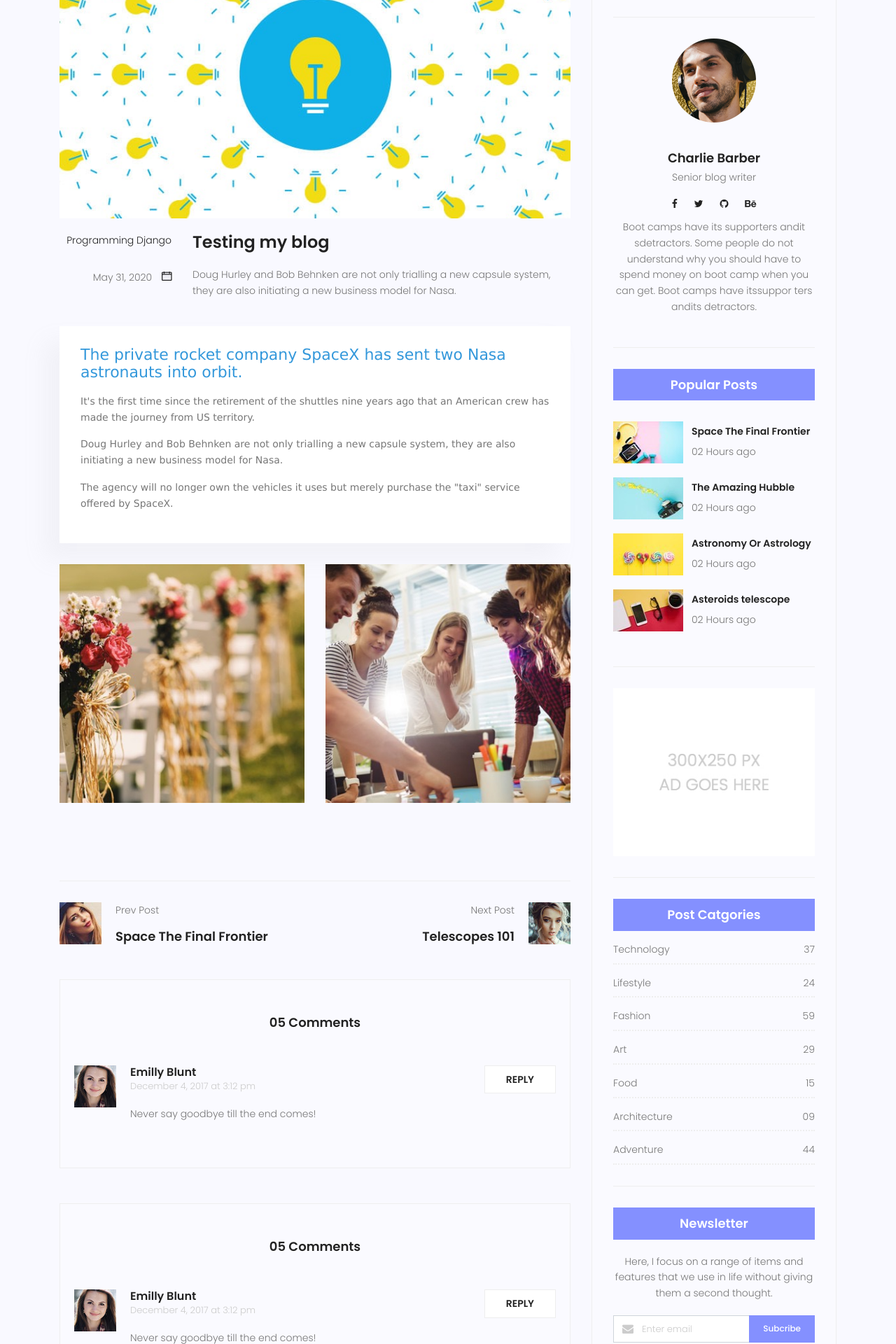
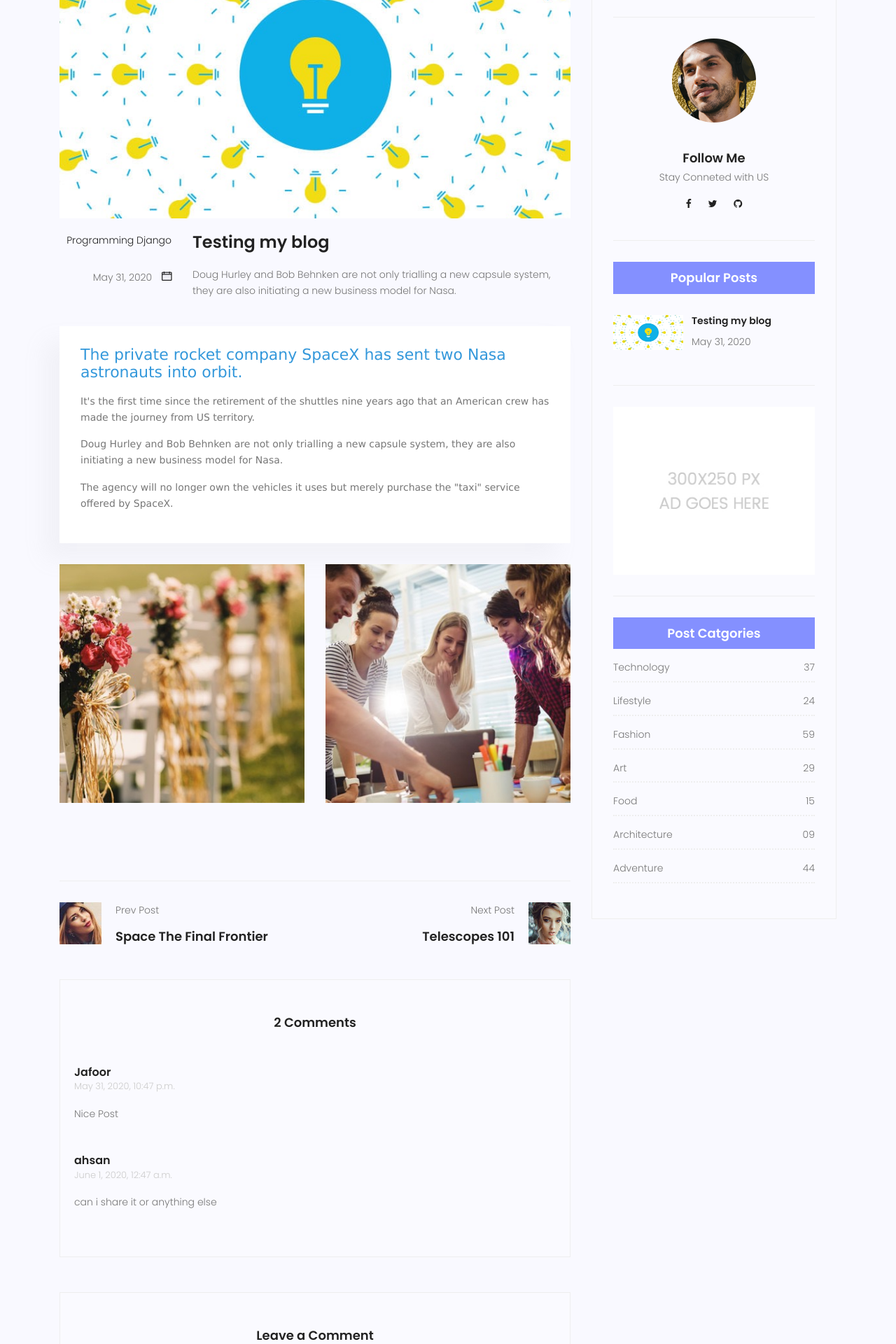
Before and after one commit to Jafoor/Personanl-blog, a Django app: a page that uses project/templates/master.html in a window 1280 px wide. Shown: the part 520-2440 px from the top of the page at 70% size. Run offline with Django 3.2, Linux system fonts and the light colour scheme; data comes from the database, SQL or seed files in the repository; both versions use the stored data as it was after the commit; some libraries are stand-ins or nearby versions.

Commit message:
update blog

```diff
--- a/project/blog/urls.py
+++ b/project/blog/urls.py
@@ -7,5 +7,5 @@ urlpatterns = [
     url(r'^$',views.home, name = 'home'),
     url(r'^about/$',views.about, name = 'about'),
     url(r'^englishblog/$',views.englishblog, name = 'englishblog'),
-    url(r'^blogdetails/(?P<word>.*)/$',views.blogdetails, name = 'blogdetails'),
+    url(r'^blogdetails/(?P<word>[\w\+]+)/$',views.blogdetails, name = 'blogdetails'),
     ]
--- a/project/blog/views.py
+++ b/project/blog/views.py
@@ -1,5 +1,7 @@
 from django.shortcuts import render , get_object_or_404, redirect
 from .models import *
+from comment.models import *
+from django.contrib import messages
 # Create your views here.
 
 def home(request):
@@ -17,8 +19,39 @@ def englishblog(request):
     return render(request, 'englishblog.html',{'news' : news})
 
 def blogdetails(request,word):
+    print(word)
+    detail = Post.objects.get(urltitle=word)
+    print(1)
+    popularpost = Post.objects.filter(language = 'english').order_by('-show')[:5]
+    print(popularpost)
+    view = detail.show
+    view += 1
+    print(view)
+    detail.show = view
+    detail.save()
 
-    detail = Post.objects.get(urltitle = word)
-    print(detail)
+    site = SiteSettings.objects.get(name='sitesettings')
 
-    return render(request, 'blogdetails.html',{'detail':detail})
+
+    comments = Comment.objects.filter(post = word).order_by('pk')
+
+    if request.method == 'POST':
+
+        name = request.POST.get('name')
+        email = request.POST.get('email')
+        comment = request.POST.get('message')
+
+        if name == "" or comment == "":
+            messages.error(request, 'name or message is empty')
+            return redirect('blogdetails', word=word)
+        else:
+            b = Comment(name = name, email = email, comment = comment, post = word)
+            b.save()
+            messages.error(request, 'Successfully added comment')
+            return redirect('blogdetails', word=word)
+
+    return render(request, 'blogdetails.html',{'detail':detail,'comments':comments,'site':site,'popularpost':popularpost})
+
+def contact(request):
+
+    return render(request, 'contact.html')
--- /dev/null
+++ b/project/comment/urls.py
@@ -0,0 +1,8 @@
+from django.conf.urls import url
+from . import views
+
+urlpatterns = [
+
+    #url(r'^about/$',views.about, name = 'about'),
+
+    ]
--- a/project/project/settings.py
+++ b/project/project/settings.py
@@ -41,6 +41,7 @@ INSTALLED_APPS = [
     'ckeditor',
     'ckeditor_uploader',
     'django_filters',
+    'comment',
 ]
 
 MIDDLEWARE = [
--- a/project/project/urls.py
+++ b/project/project/urls.py
@@ -23,6 +23,7 @@ urlpatterns = [
     url(r'^admin/',admin.site.urls),
     url(r'', include('blog.urls')),
     url(r'^ckeditor/', include('ckeditor_uploader.urls')),
+    url(r'', include('comment.urls')),
 ]
 
 urlpatterns += staticfiles_urlpatterns()
--- a/project/templates/blogdetails.html
+++ b/project/templates/blogdetails.html
@@ -96,72 +96,69 @@
 							</div>
 
 
+
+							{% if comments %}
 							<div class="comments-area">
-								<h4>05 Comments</h4>
+								{% if comments|length > 1%}
+								<h4>{{comments|length}} Comments</h4>
+								{% else %}
+								<h4>{{comments|length}} Comment</h4>
+								{% endif %}
+								{% for com in comments %}
 								<div class="comment-list">
                                     <div class="single-comment justify-content-between d-flex">
                                         <div class="user justify-content-between d-flex">
-                                            <div class="thumb">
-                                                <img src="{% static 'img/blog/c1.jpg' %}" alt="">
-                                            </div>
                                             <div class="desc">
-                                                <h5><a href="#">Emilly Blunt</a></h5>
-                                                <p class="date">December 4, 2017 at 3:12 pm </p>
+                                                <h5><a href="#">{{com.name}}</a></h5>
+                                                <p class="date">{{com.date}} </p>
                                                 <p class="comment">
-                                                    Never say goodbye till the end comes!
+                                                    {{com.comment}}
                                                 </p>
                                             </div>
                                         </div>
-                                        <div class="reply-btn">
-                                               <a href="" class="btn-reply text-uppercase">reply</a>
-                                        </div>
+
                                     </div>
                                 </div>
+									{% endfor %}
 
 							</div>
+							{% else %}
+							<h4>You can be the first commenter </h4>
 
-
-							<div class="comments-area">
-								<h4>05 Comments</h4>
-								<div class="comment-list">
-                                    <div class="single-comment justify-content-between d-flex">
-                                        <div class="user justify-content-between d-flex">
-                                            <div class="thumb">
-                                                <img src="{% static 'img/blog/c1.jpg' %}" alt="">
-                                            </div>
-                                            <div class="desc">
-                                                <h5><a href="#">Emilly Blunt</a></h5>
-                                                <p class="date">December 4, 2017 at 3:12 pm </p>
-                                                <p class="comment">
-                                                    Never say goodbye till the end comes!
-                                                </p>
-                                            </div>
-                                        </div>
-                                        <div class="reply-btn">
-                                               <a href="" class="btn-reply text-uppercase">reply</a>
-                                        </div>
-                                    </div>
-                                </div>
-
-							</div>
+							{% endif %}
 
 
 							<div class="comment-form">
 								<h4>Leave a Comment</h4>
-								<form>
+								<form method="POST" action="">
+									{% csrf_token %}
 									<div class="form-group form-inline">
 									  <div class="form-group col-lg-6 col-md-12 name">
-									    <input type="text" class="form-control" id="name" placeholder="Enter Name" onfocus="this.placeholder = ''" onblur="this.placeholder = 'Enter Name'">
+									    <input type="text" class="form-control" id="name" name = "name" placeholder="Enter Name" onfocus="this.placeholder = ''" onblur="this.placeholder = 'Enter Name'" required>
 									  </div>
 									  <div class="form-group col-lg-6 col-md-12 email">
-									    <input type="email" class="form-control" id="email" placeholder="Enter email address" onfocus="this.placeholder = ''" onblur="this.placeholder = 'Enter email address'">
+									    <input type="email" class="form-control" id="email" name = "email" placeholder="Enter email address" onfocus="this.placeholder = ''" onblur="this.placeholder = 'Enter email address'" required>
 									  </div>
 									</div>
 									<div class="form-group">
 										<textarea class="form-control mb-10" rows="5" name="message" placeholder="Messege" onfocus="this.placeholder = ''" onblur="this.placeholder = 'Messege'" required=""></textarea>
 									</div>
-									<a href="#" class="primary-btn text-uppercase">Post Comment</a>
+									<script src="https://ajax.googleapis.com/ajax/libs/jquery/1.9.1/jquery.min.js"></script>
+									{% for message in messages %}
+
+									<p id="messages" class="p-3 mb-2 bg-success text-white">{{message}} </p>
+
+									{% endfor %}
+
+									<script>
+										$(document).ready(function() {
+										$('#messages').fadeOut(10000); // 10 seconds x 1000 milisec = 5000 milisec
+										});
+									</script>
+
+									<input class="primary-btn text-uppercase" type="submit" value = "Post Comment">
 								</form>
+
 							</div>
 						</div>
 						<div class="col-lg-4 sidebar-widgets">
@@ -174,59 +171,33 @@
 								</div>
 								<div class="single-sidebar-widget user-info-widget">
 									<img src="img/blog/user-info.png" alt="">
-									<a href="#"><h4>Charlie Barber</h4></a>
+									<a href="#"><h4>Follow Me</h4></a>
 									<p>
-										Senior blog writer
+										Stay Conneted with US
 									</p>
 									<ul class="social-links">
-										<li><a href="#"><i class="fa fa-facebook"></i></a></li>
-										<li><a href="#"><i class="fa fa-twitter"></i></a></li>
-										<li><a href="#"><i class="fa fa-github"></i></a></li>
-										<li><a href="#"><i class="fa fa-behance"></i></a></li>
+										<li><a href="{{site.fb}}" target="_blank"><i class="fa fa-facebook"></i></a></li>
+										<li><a href="{{site.tw}}" target="_blank"><i class="fa fa-twitter"></i></a></li>
+										<li><a href="{{site.gh}}" target="_blank"><i class="fa fa-github"></i></a></li>
+										<!--<li><a href="#"><i class="fa fa-behance"></i></a></li>-->
 									</ul>
-									<p>
-										Boot camps have its supporters andit sdetractors. Some people do not understand why you should have to spend money on boot camp when you can get. Boot camps have itssuppor ters andits detractors.
-									</p>
+
 								</div>
 								<div class="single-sidebar-widget popular-post-widget">
 									<h4 class="popular-title">Popular Posts</h4>
 									<div class="popular-post-list">
+										{% for posts in popularpost %}
 										<div class="single-post-list d-flex flex-row align-items-center">
 											<div class="thumb">
-												<img class="img-fluid" src="img/blog/pp1.jpg" alt="">
+												<img class="img-fluid" style="width:100px;height:50px;" src="{{posts.photo.url}}" alt="">
 											</div>
 											<div class="details">
-												<a href="blog-single.html"><h6>Space The Final Frontier</h6></a>
-												<p>02 Hours ago</p>
+												<a href="{% url 'blogdetails' word=posts.urltitle %}"><h6>{{posts.title}}</h6></a>
+												<p>{{posts.pub_date}}</p>
 											</div>
 										</div>
-										<div class="single-post-list d-flex flex-row align-items-center">
-											<div class="thumb">
-												<img class="img-fluid" src="img/blog/pp2.jpg" alt="">
-											</div>
-											<div class="details">
-												<a href="blog-single.html"><h6>The Amazing Hubble</h6></a>
-												<p>02 Hours ago</p>
-											</div>
-										</div>
-										<div class="single-post-list d-flex flex-row align-items-center">
-											<div class="thumb">
-												<img class="img-fluid" src="img/blog/pp3.jpg" alt="">
-											</div>
-											<div class="details">
-												<a href="blog-single.html"><h6>Astronomy Or Astrology</h6></a>
-												<p>02 Hours ago</p>
-											</div>
-										</div>
-										<div class="single-post-list d-flex flex-row align-items-center">
-											<div class="thumb">
-												<img class="img-fluid" src="img/blog/pp4.jpg" alt="">
-											</div>
-											<div class="details">
-												<a href="blog-single.html"><h6>Asteroids telescope</h6></a>
-												<p>02 Hours ago</p>
-											</div>
-										</div>
+										{% endfor %}
+
 									</div>
 								</div>
 								<div class="single-sidebar-widget ads-widget">
@@ -279,45 +250,6 @@
 										</li>
 									</ul>
 								</div>
-								<div class="single-sidebar-widget newsletter-widget">
-									<h4 class="newsletter-title">Newsletter</h4>
-									<p>
-										Here, I focus on a range of items and features that we use in life without
-										giving them a second thought.
-									</p>
-									<div class="form-group d-flex flex-row">
-									   <div class="col-autos">
-									      <div class="input-group">
-									        <div class="input-group-prepend">
-									          <div class="input-group-text"><i class="fa fa-envelope" aria-hidden="true"></i>
-											</div>
-									        </div>
-									        <input type="text" class="form-control" id="inlineFormInputGroup" placeholder="Enter email" onfocus="this.placeholder = ''" onblur="this.placeholder = 'Enter email'" >
-									      </div>
-									    </div>
-									    <a href="#" class="bbtns">Subcribe</a>
-									</div>
-									<p class="text-bottom">
-										You can unsubscribe at any time
-									</p>
-								</div>
-								<div class="single-sidebar-widget tag-cloud-widget">
-									<h4 class="tagcloud-title">Tag Clouds</h4>
-									<ul>
-										<li><a href="#">Technology</a></li>
-										<li><a href="#">Fashion</a></li>
-										<li><a href="#">Architecture</a></li>
-										<li><a href="#">Fashion</a></li>
-										<li><a href="#">Food</a></li>
-										<li><a href="#">Technology</a></li>
-										<li><a href="#">Lifestyle</a></li>
-										<li><a href="#">Art</a></li>
-										<li><a href="#">Adventure</a></li>
-										<li><a href="#">Food</a></li>
-										<li><a href="#">Lifestyle</a></li>
-										<li><a href="#">Adventure</a></li>
-									</ul>
-								</div>
 							</div>
 						</div>
 					</div>
--- a/project/templates/master.html
+++ b/project/templates/master.html
@@ -42,15 +42,14 @@
 			      </div>
 			      <nav id="nav-menu-container">
 			        <ul class="nav-menu">
-			          <li><a href="index.html">Home</a></li>
+			          <li><a href="{% url 'home' %}">Home</a></li>
 			          <li><a href="{% url 'about' %}">About</a></li>
 			          <li class="menu-has-children"><a href="">Blog</a>
 			            <ul>
-			              <li><a href="blog-home.html">English Blog</a></li>
+			              <li><a href="{% url 'englishblog' %}">English Blog</a></li>
 			              <li><a href="blog-single.html">Bangla Blog</a></li>
 			            </ul>
 			          </li>
-			          <li><a href="contact.html">Contact</a></li>
 			        </ul>
 			      </nav><!-- #nav-menu-container -->
 		    	</div>
```
Also changed, not shown: project/comment/admin.py (+9 -1 lines), project/comment/models.py (+29 -0 lines), project/comment/views.py (+20 -1 lines), project/templates/contact.html (added, +218 -0 lines), project/comment/migrations/0001_initial.py (added), project/comment/migrations/0002_sitesettings.py (added), project/comment/migrations/0003_auto_20200601_0117.py (added), project/comment/migrations/0004_sitesettings_name.py (added), project/db.sqlite3.
